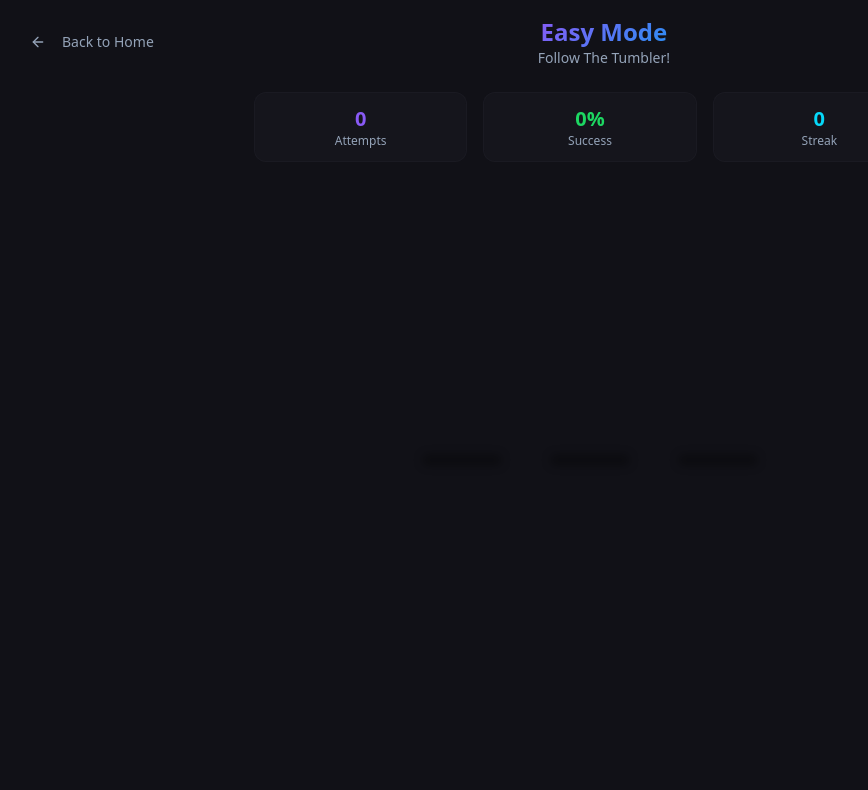
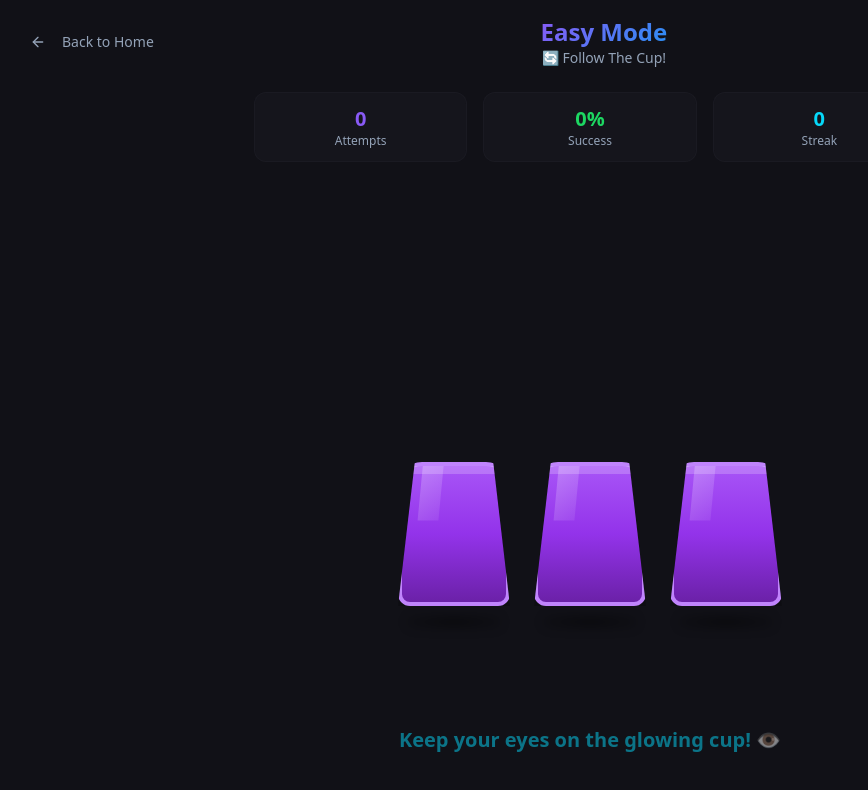
Before and after one commit to Vishaal44LM/focus-cup-shuffle, a React (Vite) app: page /game in a window 1280 px wide. Shown: the top 790 px of the page, without its empty margins (50-918 px from the left). Built offline with nearby package versions, Linux system fonts and the light colour scheme; the HTML template or start-up script is replaced by a standard one.

Commit message:
Fix tumbler and ball visibility

```diff
--- a/src/components/Tumbler.tsx
+++ b/src/components/Tumbler.tsx
@@ -1,4 +1,4 @@
-import { motion } from "framer-motion";
+import { motion, AnimatePresence } from "framer-motion";
 
 interface TumblerProps {
   index: number;
@@ -21,91 +21,102 @@ const Tumbler = ({
   const canClick = phase === "select";
   const showBall = (phase === "reveal" || phase === "result") && hasBall;
 
-  const tumblerVariants = {
-    initial: { scale: 0, opacity: 0 },
-    animate: {
-      scale: 1,
-      opacity: 1,
-      transition: { duration: 0.5 }
-    },
-    highlighted: {
-      scale: 1.05,
-      boxShadow: "0 0 40px hsl(188 95% 50% / 0.8)",
-      transition: { duration: 0.3 }
-    },
-    selected: {
-      scale: 0.95,
-      transition: { duration: 0.2 }
-    },
-    shuffle: {
-      y: [0, -10, 0],
-      transition: { duration: 0.5 }
-    }
-  };
+  return (
+    <div className="relative flex flex-col items-center justify-end h-48">
+      {/* Ball - Always visible during reveal and result */}
+      <AnimatePresence>
+        {showBall && (
+          <motion.div
+            initial={{ scale: 0, y: 0 }}
+            animate={{
+              scale: 1,
+              y: 0,
+            }}
+            exit={{ scale: 0 }}
+            transition={{
+              type: "spring",
+              stiffness: 400,
+              damping: 20
+            }}
+            className="absolute bottom-8 w-12 h-12 rounded-full z-10"
+            style={{
+              background: "radial-gradient(circle at 30% 30%, #ffd700, #ff8c00)",
+              boxShadow: "0 0 30px rgba(255, 215, 0, 0.8), 0 4px 10px rgba(0, 0, 0, 0.3)",
+            }}
+          >
+            {/* Ball highlight */}
+            <div
+              className="absolute top-2 left-2 w-4 h-4 rounded-full bg-white/60"
+              style={{ filter: "blur(4px)" }}
+            />
+          </motion.div>
+        )}
+      </AnimatePresence>
 
-  const ballVariants = {
-    hidden: { scale: 0, opacity: 0 },
-    visible: {
-      scale: 1,
-      opacity: 1,
-      transition: {
-        type: "spring" as const,
-        stiffness: 300,
-        damping: 15
-      }
-    }
-  };
-
-  return (
-    <div className="relative flex flex-col items-center">
-      {/* Ball (shown before tumbler or when revealed) */}
-      {showBall && (
-        <motion.div
-          variants={ballVariants}
-          initial="hidden"
-          animate="visible"
-          className="absolute bottom-4 w-10 h-10 rounded-full bg-gradient-to-br from-highlight to-yellow-500 shadow-glow-accent z-0"
-        />
-      )}
-
-      {/* Tumbler */}
+      {/* Tumbler/Cup */}
       <motion.button
-        variants={tumblerVariants}
-        initial="initial"
-        animate={
-          isHighlighted ? "highlighted" :
-          isSelected ? "selected" :
-          phase === "shuffle" ? "shuffle" :
-          "animate"
-        }
+        initial={{ scale: 0, opacity: 0 }}
+        animate={{
+          scale: 1,
+          opacity: 1,
+        }}
+        whileHover={canClick ? { scale: 1.05 } : {}}
         onClick={onClick}
         disabled={!canClick}
         className={`
-          relative w-24 h-32 rounded-t-full
+          relative w-28 h-36
           transition-all duration-300
           ${canClick ? "cursor-pointer" : "cursor-default"}
-          ${isSelected && phase === "result" && hasBall ? "bg-gradient-success border-success shadow-glow-success" : ""}
-          ${isSelected && phase === "result" && !hasBall ? "bg-gradient-to-b from-destructive to-destructive/70 border-destructive" : ""}
-          ${!isSelected ? "bg-gradient-to-b from-primary via-primary/80 to-primary/60" : ""}
-          ${isHighlighted ? "animate-pulse-glow" : ""}
-          ${canClick && !isSelected ? "hover:scale-105 hover:shadow-glow" : ""}
-          border-2 border-primary/50
-          shadow-xl
-          overflow-hidden
+          ${isSelected && phase === "result" && hasBall ? "scale-110" : ""}
         `}
         style={{
-          clipPath: "polygon(20% 0%, 80% 0%, 100% 100%, 0% 100%)",
+          transformStyle: "preserve-3d",
         }}
       >
-        {/* Shine effect */}
-        <div className="absolute inset-0 bg-gradient-to-br from-white/20 via-transparent to-transparent" />
+        {/* Cup shape - trapezoid */}
+        <div
+          className={`
+            absolute inset-0
+            transition-all duration-500
+            ${isSelected && phase === "result" && hasBall
+              ? "bg-gradient-to-b from-green-400 to-green-600 border-green-400"
+              : isSelected && phase === "result" && !hasBall
+                ? "bg-gradient-to-b from-red-400 to-red-600 border-red-400"
+                : "bg-gradient-to-b from-purple-500 via-purple-600 to-purple-800 border-purple-400"
+            }
+            ${isHighlighted ? "animate-pulse" : ""}
+            border-4 rounded-t-3xl rounded-b-lg
+            shadow-2xl
+          `}
+          style={{
+            clipPath: "polygon(15% 0%, 85% 0%, 100% 100%, 0% 100%)",
+            boxShadow: isHighlighted
+              ? "0 0 40px rgba(34, 211, 238, 0.8), 0 10px 30px rgba(0, 0, 0, 0.5)"
+              : "0 10px 30px rgba(0, 0, 0, 0.5)",
+          }}
+        >
+          {/* Shine/Reflection on cup */}
+          <div
+            className="absolute inset-0 bg-gradient-to-br from-white/30 via-transparent to-transparent"
+            style={{
+              clipPath: "polygon(20% 0%, 40% 0%, 35% 40%, 15% 40%)",
+            }}
+          />
 
-        {/* Highlight glow */}
+          {/* Rim highlight */}
+          <div className="absolute top-0 left-0 right-0 h-2 bg-white/20 rounded-t-3xl" />
+        </div>
+
+        {/* Glow effect when highlighted */}
         {isHighlighted && (
           <motion.div
-            className="absolute inset-0 bg-accent/30 rounded-t-full"
+            className="absolute inset-0 rounded-t-3xl"
             animate={{
-              opacity: [0.3, 0.6, 0.3],
+              boxShadow: [
+                "0 0 20px rgba(34, 211, 238, 0.5)",
+                "0 0 40px rgba(34, 211, 238, 0.8)",
+                "0 0 20px rgba(34, 211, 238, 0.5)",
+              ],
             }}
             transition={{
               duration: 1.5,
@@ -117,7 +128,13 @@ const Tumbler = ({
       </motion.button>
 
       {/* Shadow */}
-      <div className="mt-1 w-20 h-3 bg-black/30 rounded-full blur-sm" />
+      <div
+        className="mt-2 w-24 h-4 rounded-full"
+        style={{
+          background: "radial-gradient(ellipse, rgba(0, 0, 0, 0.4), transparent)",
+          filter: "blur(4px)",
+        }}
+      />
     </div>
   );
 };
--- a/src/pages/Game.tsx
+++ b/src/pages/Game.tsx
@@ -2,6 +2,7 @@ import { useState, useEffect, useCallback } from "react";
 import { useNavigate, useSearchParams } from "react-router-dom";
 import { Button } from "@/components/ui/button";
 import { ArrowLeft } from "lucide-react";
+import { motion, AnimatePresence } from "framer-motion";
 import Tumbler from "@/components/Tumbler";
 import ResultModal from "@/components/ResultModal";
 import { toast } from "sonner";
@@ -13,12 +14,17 @@ interface DifficultyConfig {
 }
 
 const difficulties: Record<string, DifficultyConfig> = {
-  easy: { tumblers: 3, moves: 5, speed: 800 },
-  medium: { tumblers: 4, moves: 7, speed: 600 },
-  hard: { tumblers: 5, moves: 10, speed: 400 },
+  easy: { tumblers: 3, moves: 5, speed: 1000 },
+  medium: { tumblers: 4, moves: 7, speed: 800 },
+  hard: { tumblers: 5, moves: 10, speed: 600 },
 };
 
 type GamePhase = "reveal" | "shuffle" | "select" | "result";
+
+interface TumblerData {
+  id: number;
+  position: number;
+}
 
 const Game = () => {
   const [searchParams] = useSearchParams();
@@ -26,25 +32,28 @@ const Game = () => {
   const difficulty = searchParams.get("difficulty") || "easy";
   const config = difficulties[difficulty];
 
-  const [tumblers, setTumblers] = useState<number[]>([]);
-  const [ballPosition, setBallPosition] = useState<number>(0);
+  const [tumblers, setTumblers] = useState<TumblerData[]>([]);
+  const [ballTumblerId, setBallTumblerId] = useState<number>(0);
   const [phase, setPhase] = useState<GamePhase>("reveal");
-  const [selectedTumbler, setSelectedTumbler] = useState<number | null>(null);
+  const [selectedTumblerId, setSelectedTumblerId] = useState<number | null>(null);
   const [isCorrect, setIsCorrect] = useState<boolean>(false);
   const [score, setScore] = useState({ correct: 0, total: 0 });
   const [streak, setStreak] = useState(0);
 
   // Initialize game
   const initGame = useCallback(() => {
-    const newTumblers = Array.from({ length: config.tumblers }, (_, i) => i);
-    const randomBallPos = Math.floor(Math.random() * config.tumblers);
+    const newTumblers: TumblerData[] = Array.from({ length: config.tumblers }, (_, i) => ({
+      id: i,
+      position: i,
+    }));
+    const randomBallId = Math.floor(Math.random() * config.tumblers);
 
     setTumblers(newTumblers);
-    setBallPosition(randomBallPos);
-    setSelectedTumbler(null);
+    setBallTumblerId(randomBallId);
+    setSelectedTumblerId(null);
     setPhase("reveal");
 
-    toast.info("Watch the highlighted tumbler!");
+    toast.info("Watch the highlighted cup!");
   }, [config.tumblers]);
 
   useEffect(() => {
@@ -54,7 +63,6 @@ const Game = () => {
   // Shuffle animation
   const performShuffle = useCallback(() => {
     setPhase("shuffle");
-    let currentPos = ballPosition;
     let moveCount = 0;
 
     const shuffleInterval = setInterval(() => {
@@ -66,30 +74,25 @@ const Game = () => {
       }
 
       // Randomly swap two positions
-      const pos1 = Math.floor(Math.random() * config.tumblers);
-      let pos2 = Math.floor(Math.random() * config.tumblers);
-      while (pos2 === pos1) {
-        pos2 = Math.floor(Math.random() * config.tumblers);
+      setTumblers((prev) => {
+        const newTumblers = [...prev];
+        const pos1 = Math.floor(Math.random() * newTumblers.length);
+        let pos2 = Math.floor(Math.random() * newTumblers.length);
+
+        while (pos2 === pos1 && newTumblers.length > 1) {
+          pos2 = Math.floor(Math.random() * newTumblers.length);
         }
 
-      setTumblers((prev) => {
-        const newTumblers = [...prev];
-        [newTumblers[pos1], newTumblers[pos2]] = [newTumblers[pos2], newTumblers[pos1]];
+        // Swap positions
+        [newTumblers[pos1].position, newTumblers[pos2].position] =
+        [newTumblers[pos2].position, newTumblers[pos1].position];
+
         return newTumblers;
       });
 
-      // Update ball position if it was moved
-      if (currentPos === pos1) {
-        currentPos = pos2;
-        setBallPosition(pos2);
-      } else if (currentPos === pos2) {
-        currentPos = pos1;
-        setBallPosition(pos1);
-      }
-
       moveCount++;
     }, config.speed);
-  }, [ballPosition, config.moves, config.speed, config.tumblers]);
+  }, [config.moves, config.speed]);
 
   // Start shuffle after reveal
   useEffect(() => {
@@ -102,11 +105,11 @@ const Game = () => {
   }, [phase, performShuffle]);
 
   // Handle tumbler selection
-  const handleTumblerClick = (index: number) => {
+  const handleTumblerClick = (tumblerId: number) => {
     if (phase !== "select") return;
 
-    setSelectedTumbler(index);
-    const correct = index === ballPosition;
+    setSelectedTumblerId(tumblerId);
+    const correct = tumblerId === ballTumblerId;
     setIsCorrect(correct);
     setPhase("result");
 
@@ -117,8 +120,10 @@ const Game = () => {
 
     if (correct) {
       setStreak((prev) => prev + 1);
+      toast.success("Correct! 🎯");
     } else {
       setStreak(0);
+      toast.error("Not quite! Try again!");
     }
   };
 
@@ -131,6 +136,9 @@ const Game = () => {
   };
 
   const successRate = score.total > 0 ? Math.round((score.correct / score.total) * 100) : 0;
+
+  // Sort tumblers by position for rendering
+  const sortedTumblers = [...tumblers].sort((a, b) => a.position - b.position);
 
   return (
     <div className="min-h-screen bg-background p-4">
@@ -151,14 +159,14 @@ const Game = () => {
               {difficulty.charAt(0).toUpperCase() + difficulty.slice(1)} Mode
             </h1>
             <p className="text-sm text-muted-foreground capitalize">
-              {phase === "reveal" && "Watch the ball..."}
-              {phase === "shuffle" && "Follow the tumbler!"}
-              {phase === "select" && "Make your choice"}
-              {phase === "result" && (isCorrect ? "Correct!" : "Try again!")}
+              {phase === "reveal" && "👀 Watch the ball..."}
+              {phase === "shuffle" && "🔄 Follow the cup!"}
+              {phase === "select" && "🎯 Make your choice"}
+              {phase === "result" && (isCorrect ? "✅ Correct!" : "❌ Try again!")}
             </p>
           </div>
 
-          <div className="w-32" /> {/* Spacer for alignment */}
+          <div className="w-32" />
         </div>
 
         {/* Stats */}
@@ -179,28 +187,52 @@ const Game = () => {
       </div>
 
       {/* Game Area */}
-      <div className="max-w-4xl mx-auto">
-        <div className="relative min-h-[400px] flex items-center justify-center">
-          <div
-            className="flex items-end justify-center gap-8"
+      <div className="max-w-5xl mx-auto">
+        <div className="relative min-h-[500px] flex items-end justify-center pb-16">
+          <div className="relative flex items-end justify-center gap-6">
+            <AnimatePresence>
+              {sortedTumblers.map((tumbler) => (
+                <motion.div
+                  key={tumbler.id}
+                  layout
+                  initial={{ opacity: 0, scale: 0 }}
+                  animate={{ opacity: 1, scale: 1 }}
+                  transition={{
+                    layout: { duration: 0.5, ease: "easeInOut" },
+                    opacity: { duration: 0.3 },
+                    scale: { duration: 0.3 },
+                  }}
                   style={{
-              gridTemplateColumns: `repeat(${config.tumblers}, 1fr)`,
+                    position: "relative",
                   }}
                 >
-            {tumblers.map((_, index) => (
                   <Tumbler
-                key={index}
-                index={index}
-                hasBall={index === ballPosition}
-                isHighlighted={phase === "reveal" && index === ballPosition}
-                isSelected={selectedTumbler === index}
+                    index={tumbler.id}
+                    hasBall={tumbler.id === ballTumblerId}
+                    isHighlighted={phase === "reveal" && tumbler.id === ballTumblerId}
+                    isSelected={selectedTumblerId === tumbler.id}
                     isRevealed={phase === "result"}
                     phase={phase}
-                onClick={() => handleTumblerClick(index)}
+                    onClick={() => handleTumblerClick(tumbler.id)}
                   />
+                </motion.div>
               ))}
+            </AnimatePresence>
           </div>
         </div>
+
+        {/* Instructions during shuffle */}
+        {phase === "shuffle" && (
+          <motion.div
+            initial={{ opacity: 0, y: 20 }}
+            animate={{ opacity: 1, y: 0 }}
+            className="text-center mt-8"
+          >
+            <p className="text-xl text-accent font-semibold animate-pulse">
+              Keep your eyes on the glowing cup! 👁️
+            </p>
+          </motion.div>
+        )}
       </div>
 
       {/* Result Modal */}
```
Lines whose indentation alone changed are shown as unchanged.
